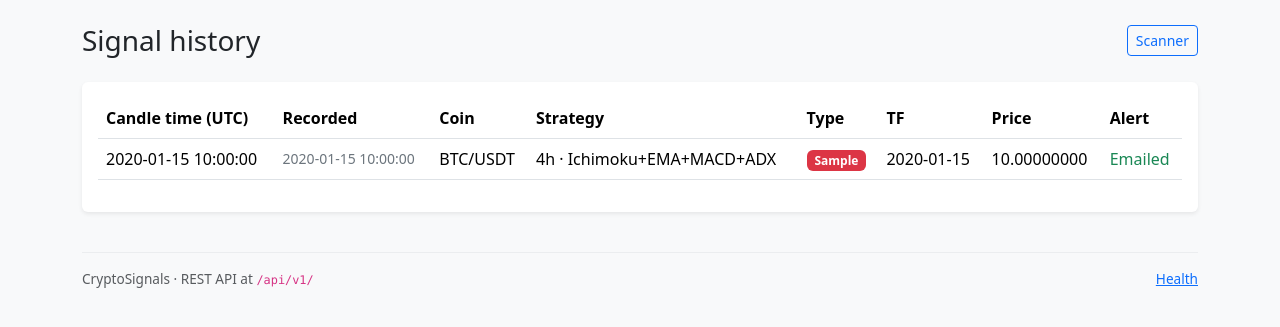
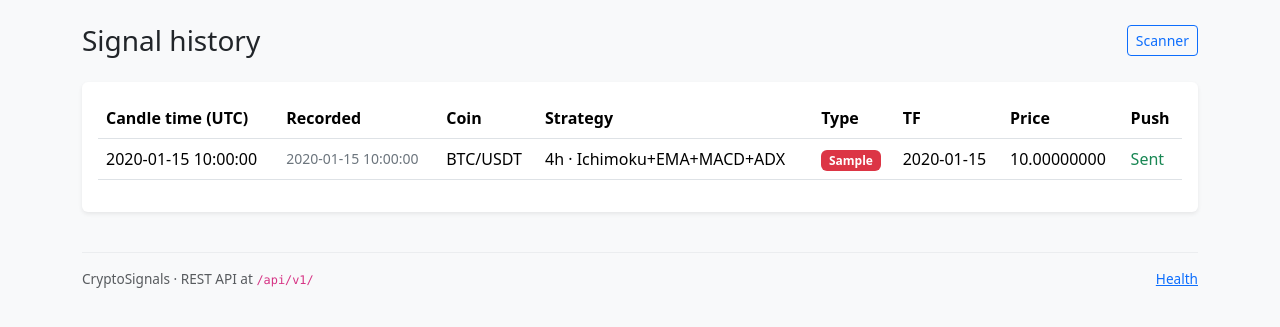
Before and after one commit to pakabbas/CryptoSignals, a Flask app: page /signals/ in a window 1280 px wide. Shown: the part 57-384 px from the top of the page. Run offline with Flask 3, Linux system fonts and the light colour scheme; data comes from the database, SQL or seed files in the repository; tables that the repository leaves empty hold one stand-in row (values such as "Sample post").

Commit message:
Label signal alerts as push sent; email remains disabled by default.
Co-authored-by: Cursor <cursoragent@cursor.com>

```diff
--- a/app/services/signal_service.py
+++ b/app/services/signal_service.py
@@ -75,6 +75,7 @@ class SignalService(BaseService[Signal]):
         db.session.flush()
 
         notified = False
+        # Email alerts are off by default (ENABLE_EMAIL_ALERTS); FCM push is the active channel.
         if email_alerts_enabled():
             smtp = SettingsService().get_smtp()
             if smtp.receiver_email and smtp.smtp_server:
@@ -107,7 +108,7 @@ class SignalService(BaseService[Signal]):
 
         signal.notified = notified
         if not notified:
-            logger.warning("Signal saved; no email or push delivery succeeded")
+            logger.warning("Signal saved; no push delivery succeeded")
 
         db.session.commit()
         logger.info("Signal recorded %s %s %s", symbol, signal_type, timeframe)
--- a/app/templates/scanner/index.html
+++ b/app/templates/scanner/index.html
@@ -217,7 +217,7 @@
   <div class="card-header bg-transparent fw-semibold">Recent signals</div>
   <div class="card-body table-responsive-sticky p-0">
     <table class="table table-sm align-middle mb-0">
-      <thead class="table-light"><tr><th>Time</th><th>Coin</th><th>Type</th><th>TF</th><th>Price</th><th>Email</th></tr></thead>
+      <thead class="table-light"><tr><th>Time</th><th>Coin</th><th>Type</th><th>TF</th><th>Price</th><th>Push</th></tr></thead>
       <tbody>
         {% for signal in recent_signals %}
         <tr>
--- a/app/templates/signals/index.html
+++ b/app/templates/signals/index.html
@@ -18,7 +18,7 @@
           <th>Type</th>
           <th>TF</th>
           <th>Price</th>
-          <th>Alert</th>
+          <th>Push</th>
         </tr>
       </thead>
       <tbody>
@@ -35,7 +35,7 @@
             </td>
             <td>{{ signal.timeframe }}</td>
             <td>{{ signal.price }}</td>
-            <td>{% if signal.notified %}<span class="text-success">Emailed</span>{% else %}<span class="text-secondary">No</span>{% endif %}</td>
+            <td>{% if signal.notified %}<span class="text-success">Sent</span>{% else %}<span class="text-secondary">—</span>{% endif %}</td>
           </tr>
         {% else %}
           <tr><td colspan="8" class="text-secondary">No signals recorded.</td></tr>
```
